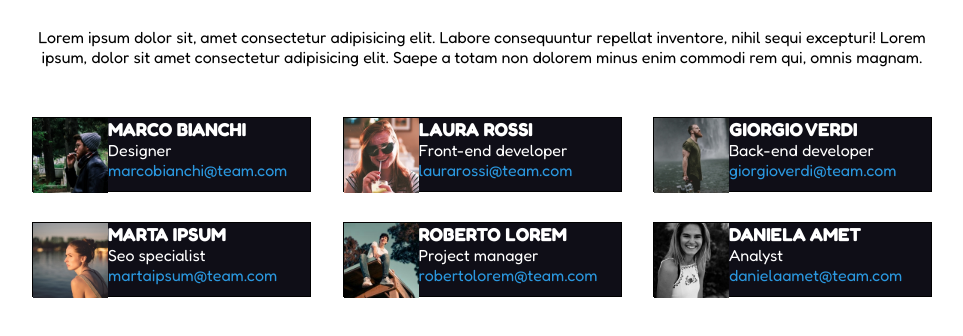
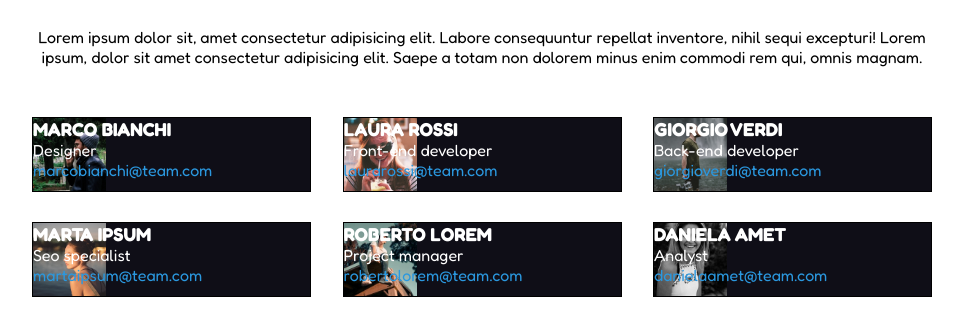
Before and after one commit to soniagaber/html-css-float-cards, a plain HTML site: page index.html in a window 1280 px wide. Shown: the part 72-408 px from the top of the page, without its empty margins (158-1121 px from the left). Drawn offline with Linux system fonts and the light colour scheme.

Commit message:
messe le immagini come sfondo delle cards

```diff
--- a/css/style.css
+++ b/css/style.css
@@ -53,3 +53,27 @@ text-decoration: none;}
 #card1, #card2, #card4, #card5{
     margin-right: 3.5%;
 }
+
+.card:nth-of-type(1){background-image: url("../img/male1.png");
+    background-size: contain;
+    background-repeat: no-repeat;}
+
+.card:nth-of-type(2){background-image: url("../img/female1.png");
+background-size: contain;
+background-repeat: no-repeat;}
+
+.card:nth-of-type(3){background-image: url("../img/male2.png");
+    background-size: contain;
+    background-repeat: no-repeat;}
+
+    .card:nth-of-type(4){background-image: url("../img/female2.png");
+        background-size: contain;
+        background-repeat: no-repeat;}
+
+        .card:nth-of-type(5){background-image: url("../img/male3.png");
+            background-size: contain;
+            background-repeat: no-repeat;}
+
+            .card:nth-of-type(6){background-image: url("../img/female3.png");
+                background-size: contain;
+                background-repeat: no-repeat;}
--- a/index.html
+++ b/index.html
@@ -21,37 +21,31 @@
             </section>
             <section id="cards">
                 <div id="card1" class="card left">
-                    <img src="img/male1.png" alt="male1">
                     <h3>MARCO BIANCHI</h3>
                     <div >Designer</div>
                     <a href="">marcobianchi@team.com</a>
                 </div>
                 <div id="card2" class="card left">
-                    <img src="img/female1.png" alt="female1">
                     <h3>LAURA ROSSI</h3>
                     <div >Front-end developer</div>
                     <a href="">laurarossi@team.com</a>
                 </div>
                 <div id="card3" class="card left">
-                    <img src="img/male2.png" alt="male2">
                     <h3>GIORGIO VERDI</h3>
                     <div >Back-end developer</div>
                     <a href="">giorgioverdi@team.com</a>
                 </div>
                 <div id="card4" class="card left">
-                    <img src="img/female2.png" alt="female2">
                     <h3>MARTA IPSUM</h3>
                     <div >Seo specialist</div>
                     <a href="">martaipsum@team.com</a>
                 </div>
                 <div id="card5" class="card left">
-                    <img src="img/male3.png" alt="male3">
                     <h3>ROBERTO LOREM</h3>
                     <div >Project manager</div>
                     <a href="">robertolorem@team.com</a>
                 </div>
                 <div id="card6" class="card left">
-                    <img src="img/female3.png" alt="female3">
                     <h3>DANIELA AMET</h3>
                     <div >Analyst</div>
                     <a href="">danielaamet@team.com</a>
```
